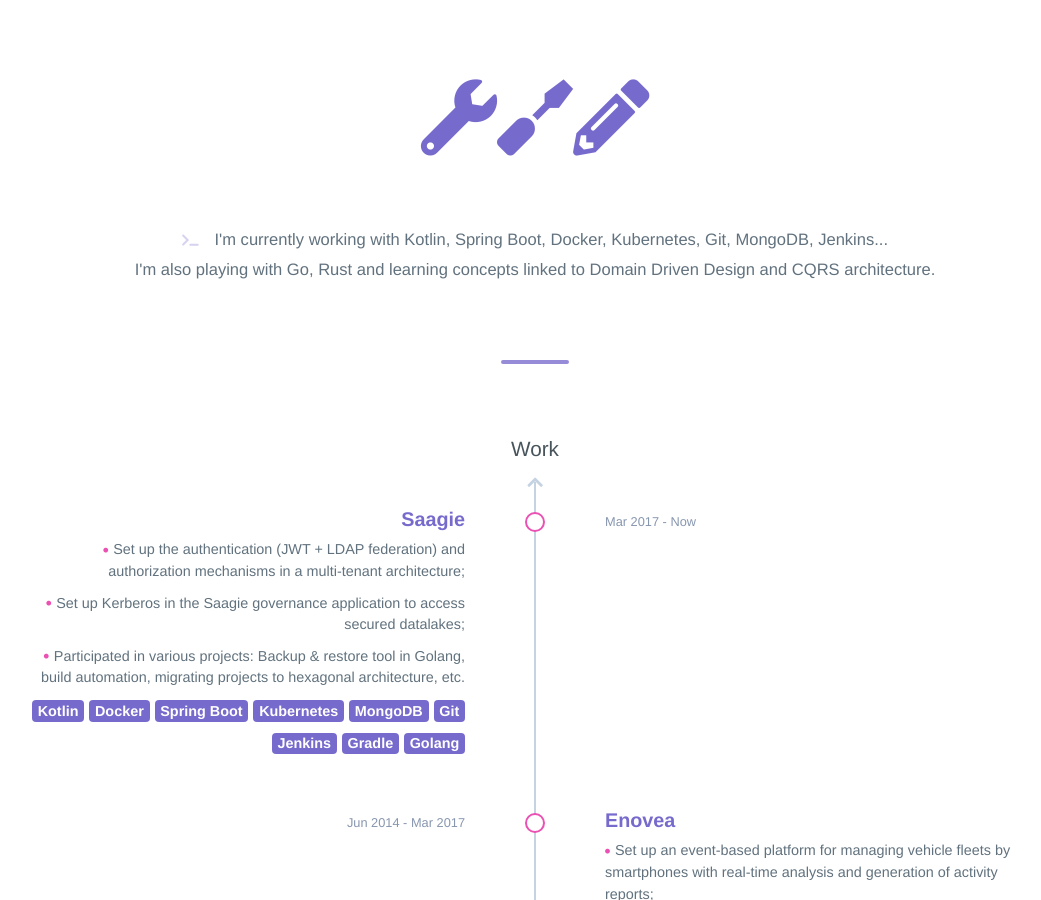
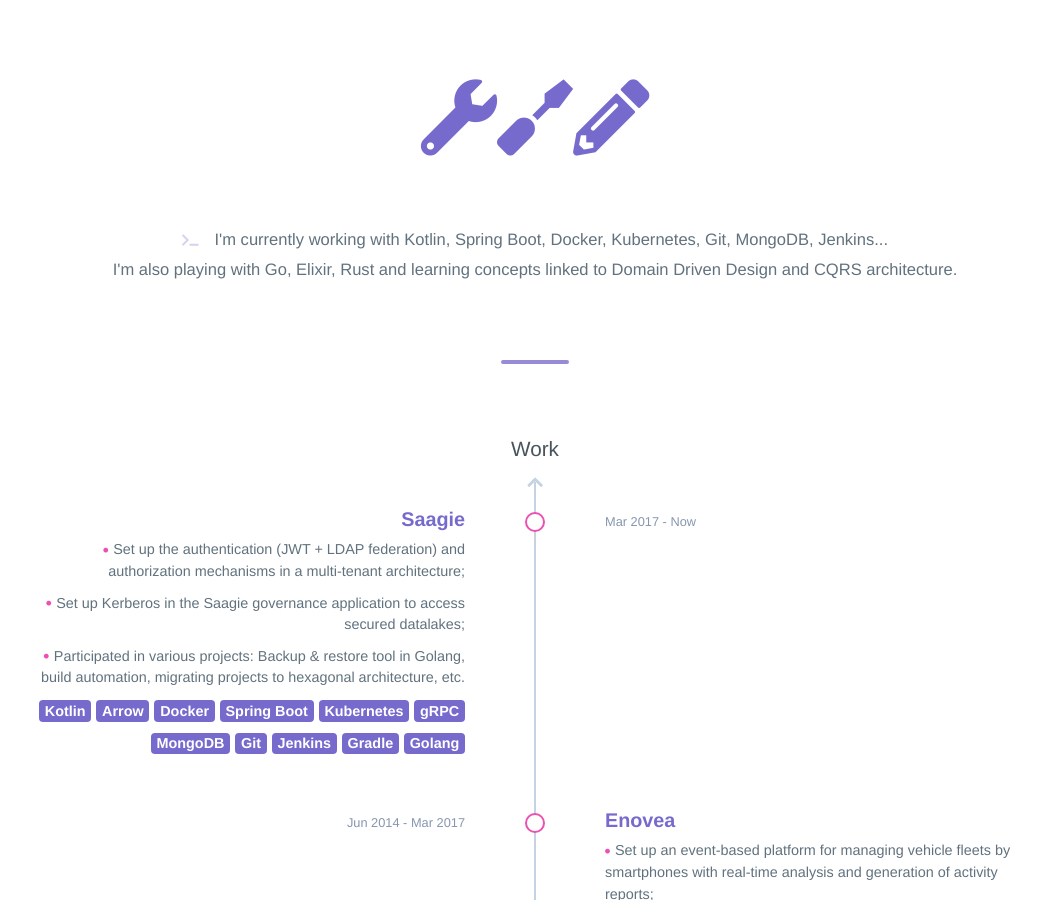
Before and after one commit to antoinecarton/antoinecarton.github.io, a Jekyll site: the page built from index.md, in a window 1280 px wide and 900 px high, scrolled down 816 px. Shown: the whole window, without its empty margins (105-1146 px from the left). Built offline with Jekyll 4.4.1, drawn with Linux system fonts in a browser that asks for light colours.

Commit message:
Update info

```diff
--- a/_layouts/default.html
+++ b/_layouts/default.html
@@ -46,7 +46,7 @@
       <div class="container">
         <div class="description">
           <i class="fas fa-terminal cursor"></i>I'm currently working with Kotlin, Spring Boot, Docker, Kubernetes, Git, MongoDB, Jenkins...
-          <br/>I'm also playing with Go, Rust and learning concepts linked to Domain Driven Design and CQRS architecture.
+          <br/>I'm also playing with Go, Elixir, Rust and learning concepts linked to Domain Driven Design and CQRS architecture.
         </div>
       </div>
     </div>
--- a/index.md
+++ b/index.md
@@ -24,9 +24,11 @@
       - Participated in various projects&#58; Backup & restore tool in Golang, build automation, migrating projects to hexagonal architecture, etc.
     skills:
       - Kotlin
+      - Arrow
       - Docker
       - Spring Boot
       - Kubernetes
+      - gRPC
       - MongoDB
       - Git
       - Jenkins
```
